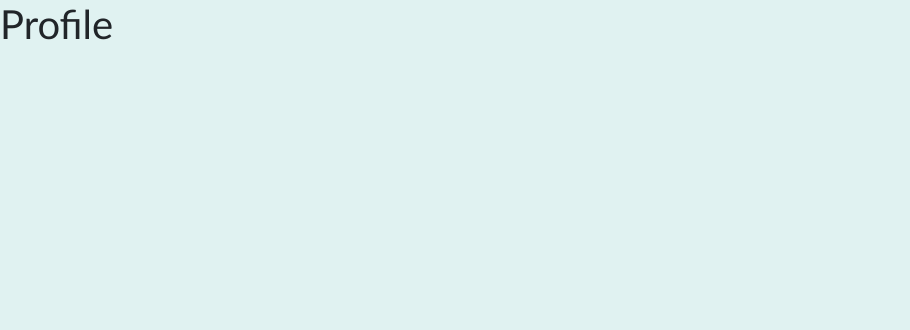
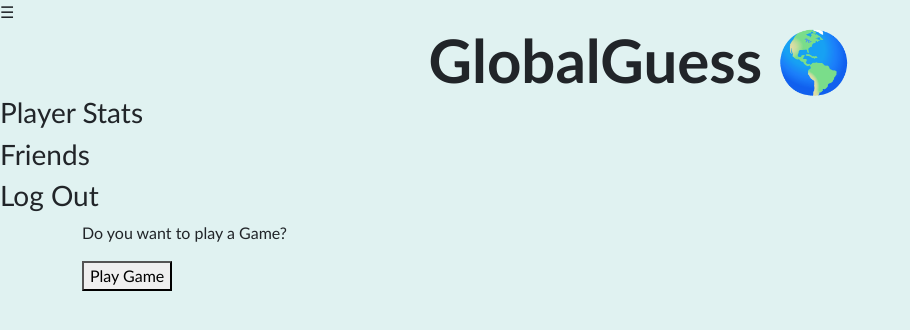
Before and after one commit to Andrew-Biggins1/GlobalGuess, a Flask app: page /profile in a window 1280 px wide. Shown: the top 330 px of the page, without its empty margins (0-910 px from the left). Run offline with Flask 3, Linux system fonts and the light colour scheme.

Commit message:
Update profile.html

```diff
--- a/app/templates/profile.html
+++ b/app/templates/profile.html
@@ -5,9 +5,35 @@
     <meta name="viewport" content="width=device-width, initial-scale=1.0">
     <link rel="stylesheet" href="https://cdn.jsdelivr.net/npm/bootstrap@5.3.3/dist/css/bootstrap.min.css">
     <link rel="stylesheet" href="/app/static/main.css" >
-    <title>Profile</title>
+    <title>GlobalGuess &#127758; Dashboard</title>
 </head>
 <body>
-    <h1>Profile</h1>
+    <div id="hamburger">&#9776;</div>
+
+    <div class="welcome">
+        <h1 id="header">GlobalGuess &#127758</h1>
+    </div>
+
+    <div id="task-bar">
+        <div class="task-bar-item" onmouseover="this.style.backgroundColor='#bfdcdc'; this.style.color='white';" onmouseout="this.style.backgroundColor=''; this.style.color='black';" onclick="displayPlayerStats()">
+            <h3>Player Stats</h3>
+        </div>
+        <div class="task-bar-item" onmouseover="this.style.backgroundColor='#bfdcdc'; this.style.color='white';" onmouseout="this.style.backgroundColor=''; this.style.color='black';" onclick="displayPlayerFriends()">
+            <h3>Friends</h3>
+        </div>
+        <div class="task-bar-item" onmouseover="this.style.backgroundColor='#bfdcdc'; this.style.color='white';" onmouseout="this.style.backgroundColor=''; this.style.color='black';" onclick="returnToHomepage()">
+            <h3>Log Out</h3>
+        </div>
+    </div>
+
+    <div id="dashboard-content">
+        <div class="container">
+            <h2 id="welcomeMessage"></h2>
+            <p>Do you want to play a Game?</p>
+            <div class="game-buttons">
+                <button onclick="startGame()">Play Game</button>
+            </div>
+        </div>
+    </div>
 </body>
 </html>
```
